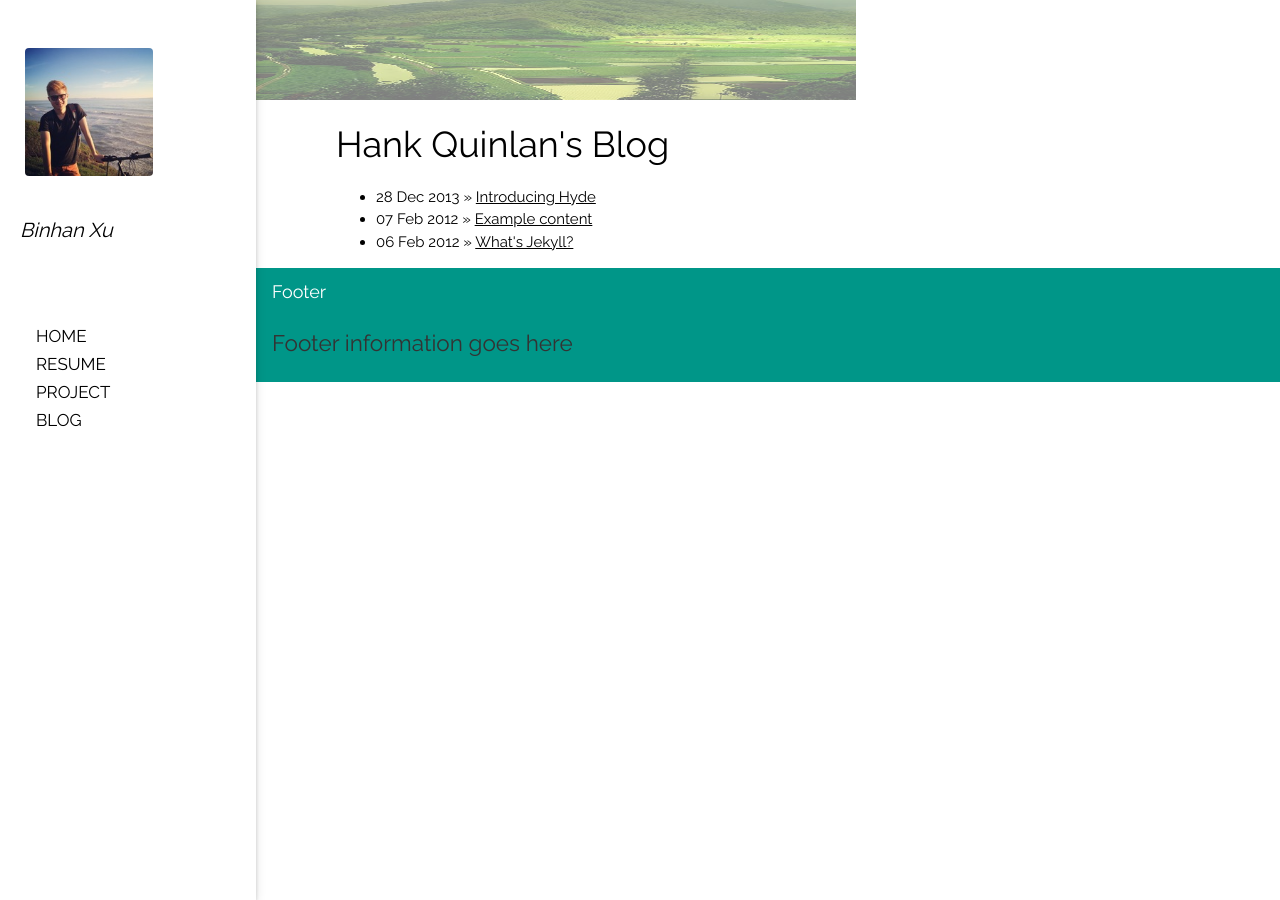
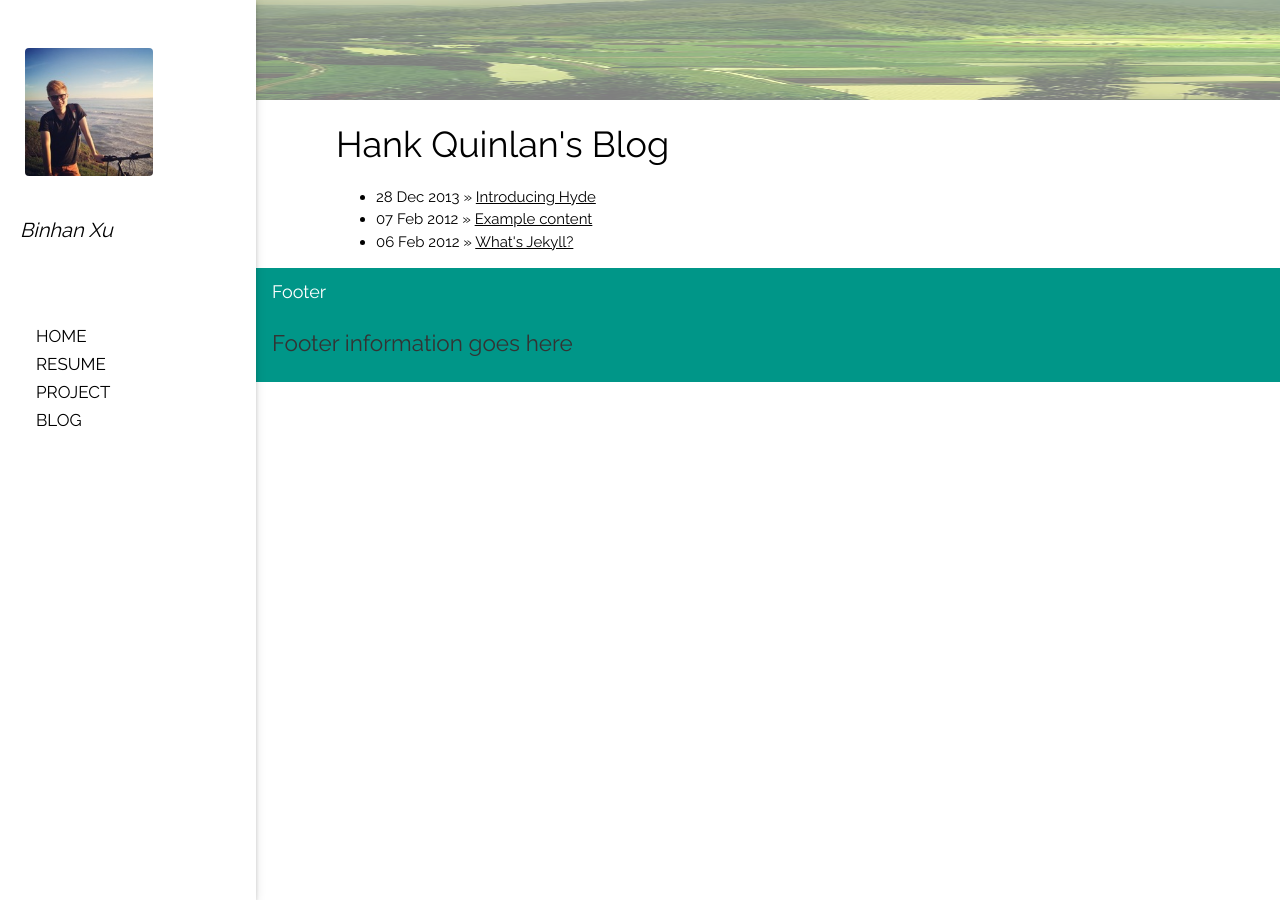
Before and after one commit to binhanxu/binhanxu.github.io, a Jekyll site: the page built from index.html, in a window 1280 px wide. Built offline with Jekyll 4.4.1, drawn with Linux system fonts in a browser that asks for light colours; nearby versions of some CDN libraries.

Commit message:
Update main.css

```diff
--- a/css/main.css
+++ b/css/main.css
@@ -10,7 +10,7 @@ content {
 .w3-display-container img {
     opacity: 0.5;
     filter: alpha(opacity=50); /* For IE8 and earlier */
-    width: 600px;
+    width: 1200px;
     height: 100px;
 }
 
```
